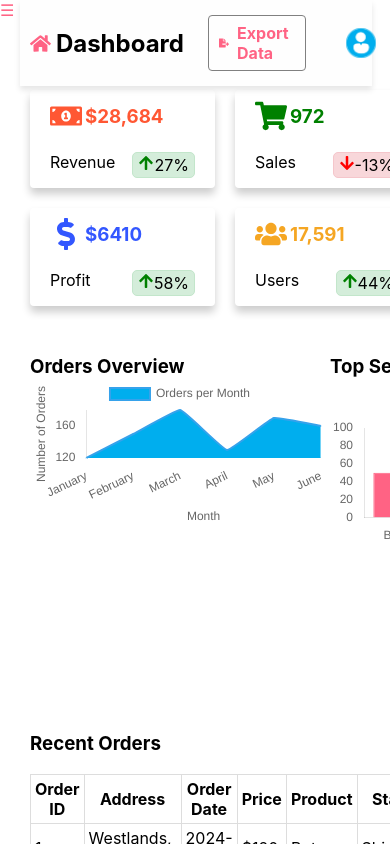
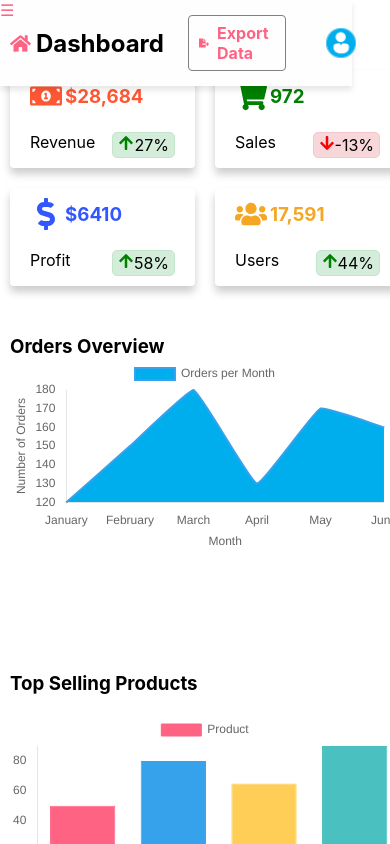
Before and after one commit to Ombito/Admin-dashboard, a React (Create React App) app: page / in a window 390 px wide. Shown: the top 844 px of the page. Built offline with nearby package versions, Linux system fonts and the light colour scheme.

Commit message:
Fix: mobile navigation

```diff
--- a/src/App.css
+++ b/src/App.css
@@ -23,18 +23,9 @@
 }
 
 
-.sidebar-menu-mobile {
-  display: block;
-  background-color: #fff;
-  position: fixed;
-  top: 0;
-  left: 0;
-  width: 100%;
-  height: auto;
-}
-
 @media screen and (max-width: 768px) {
   .content {
     margin-left: 0;
+    padding: 0;
   }
 }
--- a/src/components/Home/home.css
+++ b/src/components/Home/home.css
@@ -135,3 +135,12 @@
   font-size: 2rem;
   margin-bottom: 20px;
 }
+
+
+@media screen and (max-width: 768px) {
+  .chart-container {
+    display: flex;
+    flex-direction: column;
+    width: 100%;
+  }
+}
--- a/src/components/Sidebar/sidebar.css
+++ b/src/components/Sidebar/sidebar.css
@@ -263,13 +263,12 @@
 }
 
 .hambuger {
-  z-index: 1005;
+  display: none;
   color: black;
   font-size: 30px;
   cursor: pointer;
   top: 15px;
   left: 15px;
-  display: block;
 }
 
 .hamburger:hover {
@@ -307,10 +306,10 @@
     transition: left .3s ease;
   }
   .hambuger {
+    display: block;
     z-index: 1005;
     color: black;
-    font-size: 3
-    50px;
+    font-size: 30px;
   }
 
 
```
